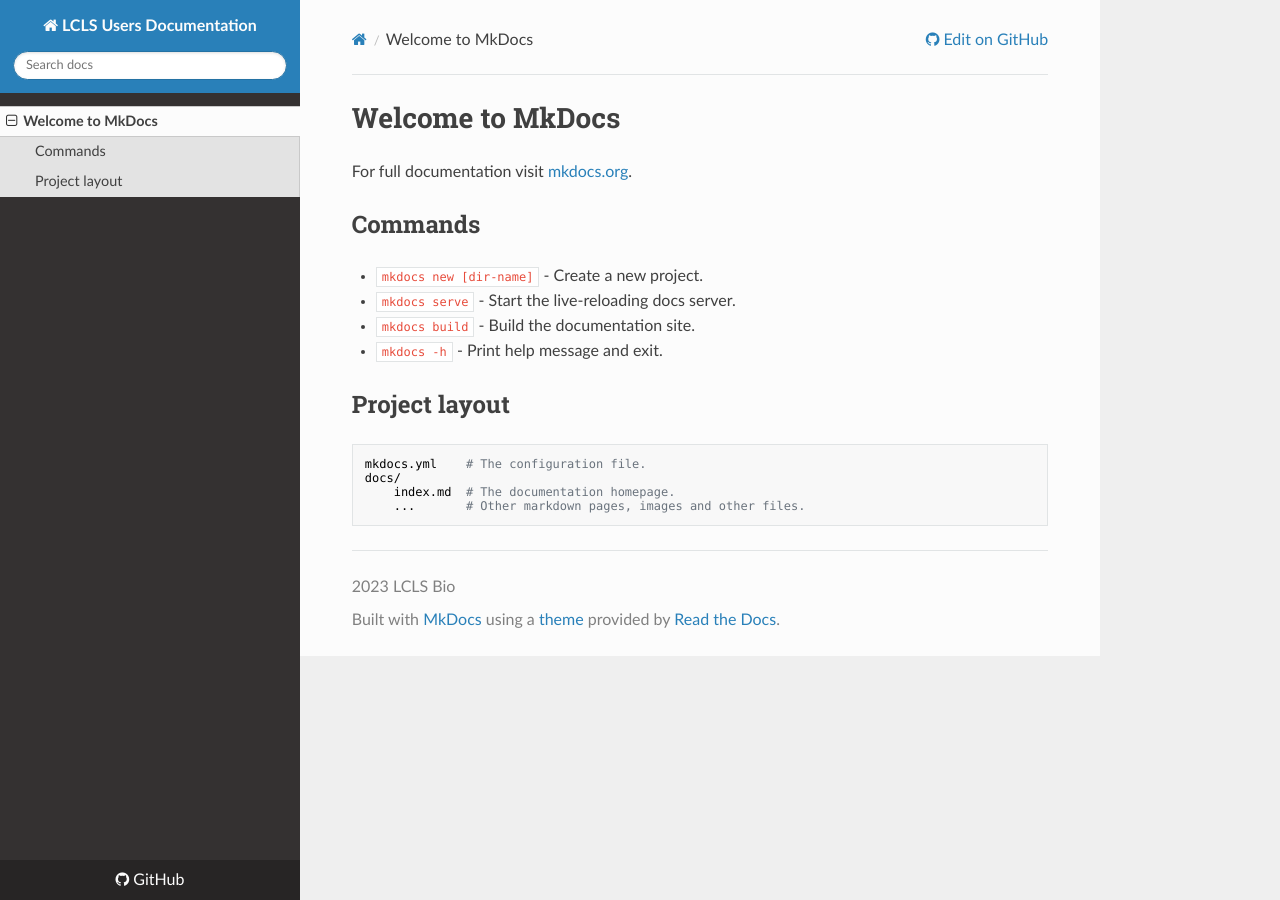
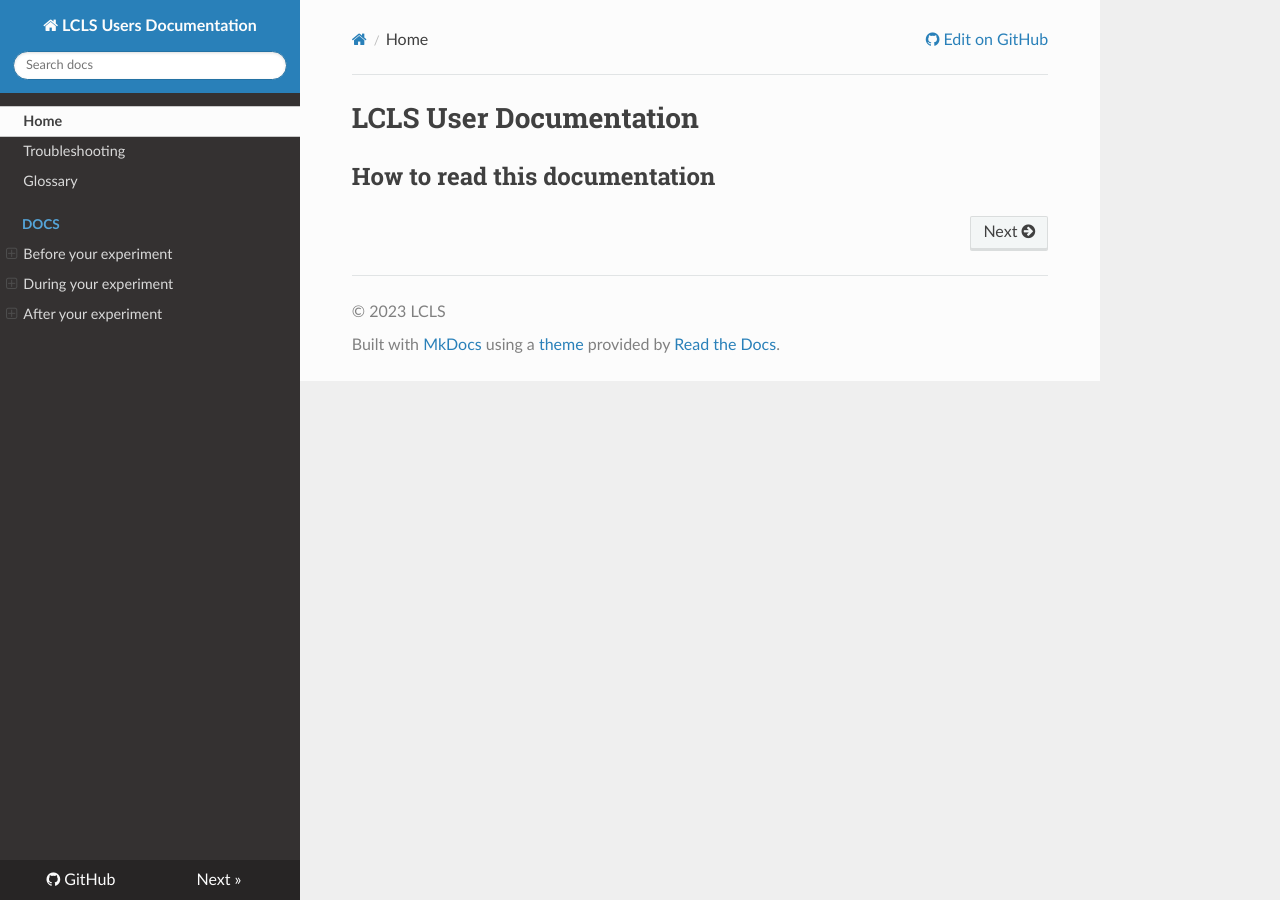
Before and after one commit to lcls-users/lcls-users, an MkDocs documentation site: the page built from docs/index.md, in a window 1280 px wide. Built offline with MkDocs 1.6.1, drawn with Linux system fonts in a browser that asks for light colours; nearby versions of some CDN libraries.

Commit message:
Reorganize navigation. Initial directory hierarchy

```diff
--- a/docs/index.md
+++ b/docs/index.md
@@ -1,17 +1,3 @@
-# Welcome to MkDocs
+# LCLS User Documentation
 
-For full documentation visit [mkdocs.org](https://www.mkdocs.org).
-
-## Commands
-
-* `mkdocs new [dir-name]` - Create a new project.
-* `mkdocs serve` - Start the live-reloading docs server.
-* `mkdocs build` - Build the documentation site.
-* `mkdocs -h` - Print help message and exit.
-
-## Project layout
-
-    mkdocs.yml    # The configuration file.
-    docs/
-        index.md  # The documentation homepage.
-        ...       # Other markdown pages, images and other files.
+## How to read this documentation
--- a/mkdocs.yml
+++ b/mkdocs.yml
@@ -1,8 +1,24 @@
 site_name: LCLS Users Documentation
 repo_url: https://github.com/lcls-users/lcls-users
 site_author: FP, AP, GFD
-copyright: 2023 LCLS Bio
+copyright: © 2023 LCLS
+markdown_extensions:
+    - admonition
+    - attr_list
+    - def_list
 nav:
+    - Home: 'index.md'
+    - Troubleshooting: 'troubleshooting.md'
+    - Glossary: 'glossary.md'
+    - Docs:
+        - Before your experiment:
+            - SLAC Unix Accounts: 'before/unixaccount.md'
+            - Geometry at LCLS: 'before/geometry.md'
+            - Timing ultrafast pulses: 'before/timetool.md'
+        - During your experiment:
+            - Running the timetool: 'during/timetool.md'
+        - After your experiment:
+            - Data binning: 'after/binning.md'
 theme:
     name: readthedocs
     highlightjs: true
@@ -10,3 +26,6 @@ theme:
         - yaml
         - python
         - bash
+    collapse_navigation: false
+    navigation_depth: 3
+    titles_only: true
```
Also changed, not shown: docs/glossary.md (added, +32 -0 lines), docs/template.md (added, +76 -0 lines), docs/after/binning.md (added), docs/before/geometry.md (added), docs/before/timetool.md (added), docs/before/unixaccount.md (added), docs/during/timetool.md (added), docs/troubleshooting.md (added).
